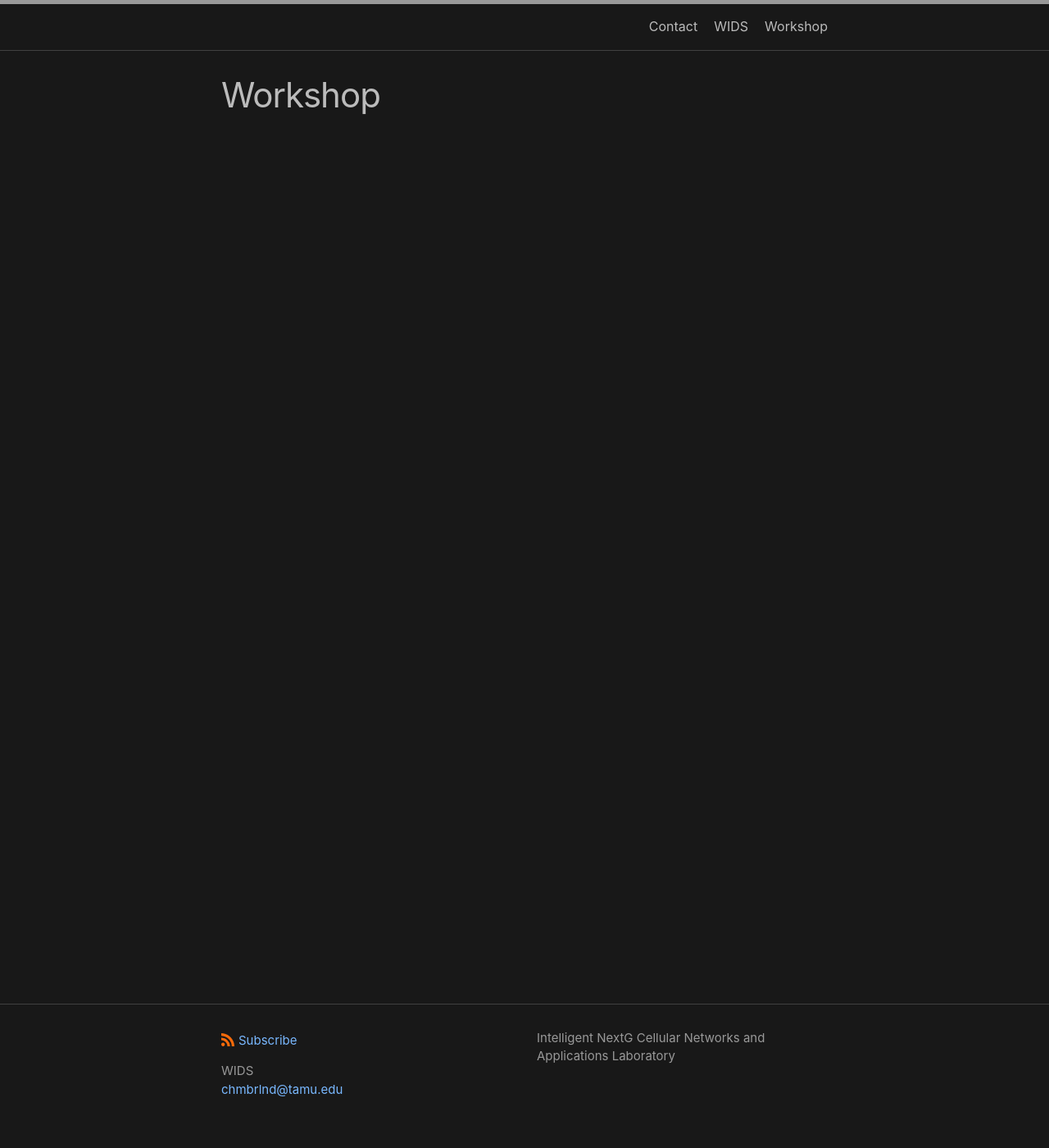
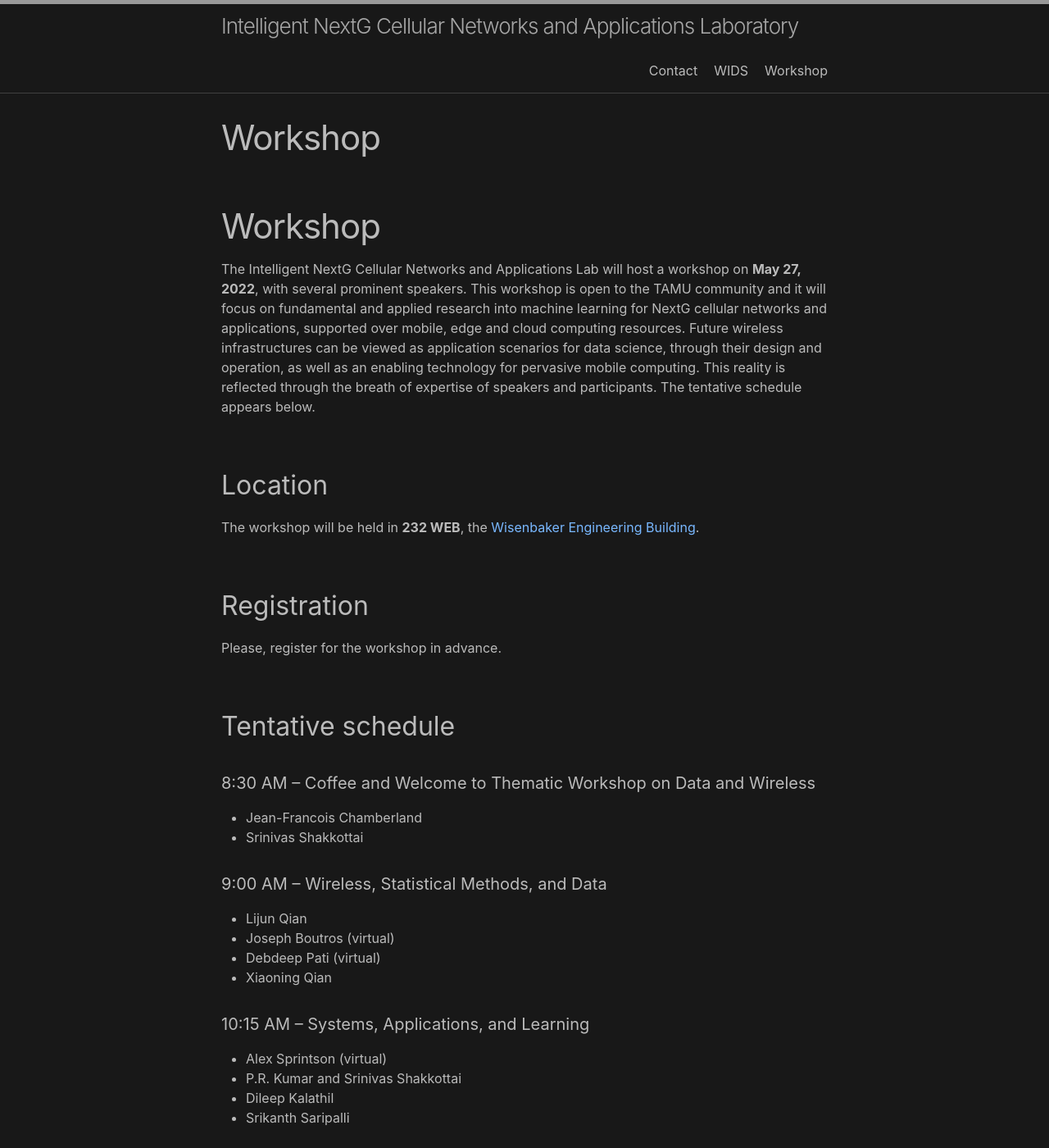
Before and after one commit to EngProjects/WIDS, a Jekyll site: the page built from workshop.md, in a window 1280 px wide and 1400 px high. Shown: the whole window at 82% size. Built offline with Jekyll 4.4.1, drawn with Linux system fonts in a browser that asks for light colours; some of the changed text lies outside the part shown.

Commit message:
Adding information.

```diff
--- a/_config.yml
+++ b/_config.yml
@@ -1,6 +1,6 @@
 # url: "https://people.engr.tamu.edu"
 # baseurl: "/chmbrlnd"
-title: ""
+title: "Intelligent NextG Cellular Networks and Applications Laboratory"
 author:
   name: WIDS
   email: chmbrlnd@tamu.edu
--- a/workshop.md
+++ b/workshop.md
@@ -3,3 +3,54 @@ layout: page
 title: Workshop
 permalink: /workshop.html
 ---
+
+
+# Workshop
+
+The Intelligent NextG Cellular Networks and Applications Lab will host a workshop on __May 27, 2022__, with several prominent speakers.
+This workshop is open to the TAMU community and it will focus on fundamental and applied research into machine learning for NextG cellular networks and applications, supported over mobile, edge and cloud computing resources.
+Future wireless infrastructures can be viewed as application scenarios for data science, through their design and operation, as well as an enabling technology for pervasive mobile computing.
+This reality is reflected through the breath of expertise of speakers and participants.
+The tentative schedule appears below.
+
+
+## Location
+
+The workshop will be held in __232 WEB__,
+the [Wisenbaker Engineering Building](https://goo.gl/maps/MRUT3tCXjAcEX9wB6).
+
+
+## Registration
+
+Please, register for the workshop in advance.
+
+
+## Tentative schedule
+
+#### 8:30 AM – Coffee and Welcome to Thematic Workshop on Data and Wireless
+  * Jean-Francois Chamberland
+  * Srinivas Shakkottai
+
+#### 9:00 AM – Wireless, Statistical Methods, and Data
+  * Lijun Qian
+  * Joseph Boutros (virtual)
+  * Debdeep Pati (virtual)
+  * Xiaoning Qian
+
+#### 10:15 AM – Systems, Applications, and Learning
+  * Alex Sprintson (virtual)
+  * P.R. Kumar and Srinivas Shakkottai
+  * Dileep Kalathil
+  * Srikanth Saripalli
+
+#### 11:30 AM – Wireless Access, Enabling Technologies, and Experimentation
+  * Krishna Narayanan
+  * Linda Katehi (virtual)
+  * Sebastian Hoyos (virtual)
+  * Sabit Ekin (virtual)
+
+#### 12:30 PM – Lunch
+
+#### 1:30 PM – Informal Discussion on Data Science, Wireless Systems, and Educational Opportunities
+  * Krishna Narayanan
+  * Jean-Francois Chamberland
```
